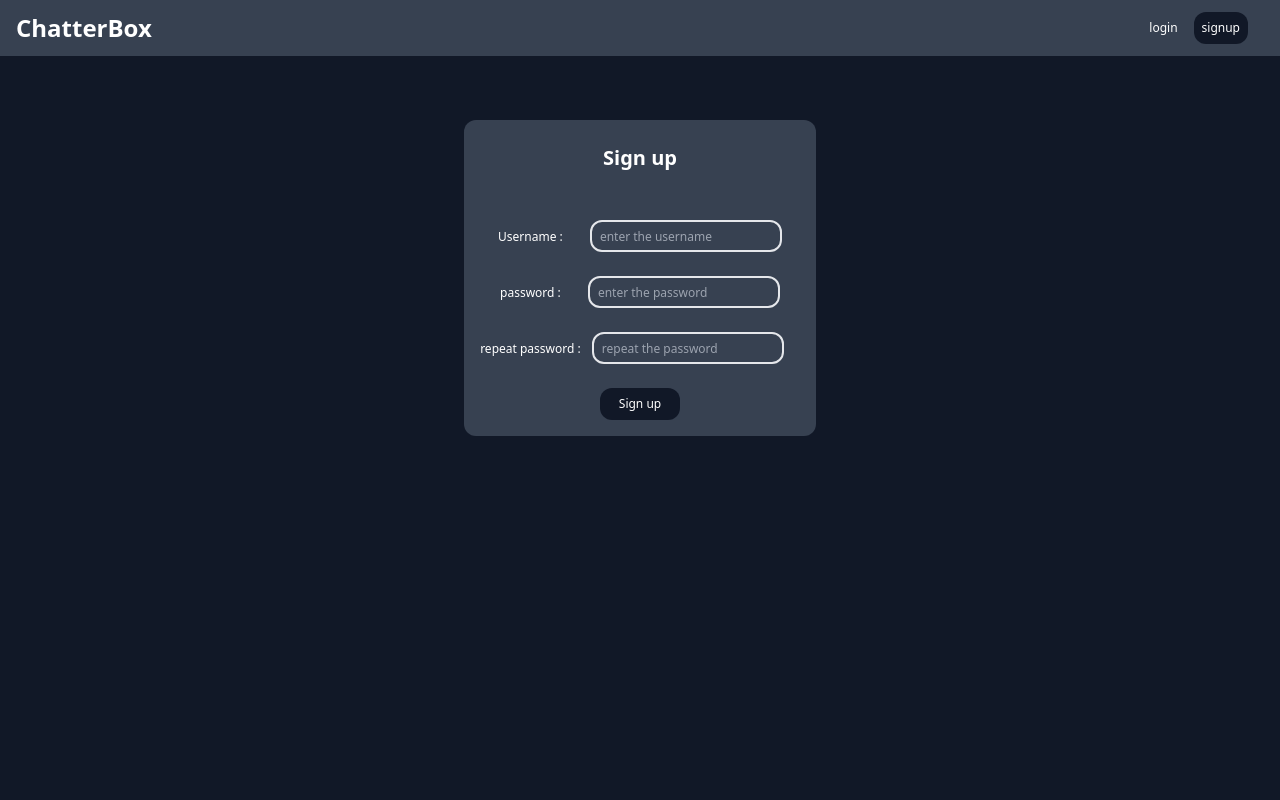
After one commit to MUGISHA-Pascal/ChatterBox, a Django app: page /signup/ in a window 1280 px wide. The commit adds this page. Run offline with Django 5.2, Linux system fonts and the light colour scheme.

Commit message:
signup setup

```diff
--- a/core/templates/core/base.html
+++ b/core/templates/core/base.html
@@ -13,7 +13,9 @@
     <title>{% block title %}{% endblock %}ChatterBox</title>
   </head>
   <body class="bg-gray-900 text-xs text-white">
-    <nav class="flex flex-row justify-between h-14 bg-gray-700 items-center">
+    <nav
+      class="flex flex-row justify-between h-14 bg-gray-700 items-center p-4"
+    >
       <a href="/" class="font-bold text-2xl">ChatterBox</a>
       <div class="flex flex-row space-x-4 p-4 items-center">
         <a href="/login/">login</a>
--- /dev/null
+++ b/core/templates/core/signup.html
@@ -0,0 +1,41 @@
+{% extends "core/base.html" %} {% block content %}
+<form method="post" action="." class="bg-gray-700 rounded-xl p-4 text-xs flex flex-col mt-16 items-center space-y-2">
+  {% csrf_token %}
+  <h2 class="text-xl font-bold pb-10">Sign up</h2>
+  <div>
+  <label for="username" >Username : </label>
+  <input
+    type="text"
+    name="username"
+    id="username"
+    placeholder="enter the username"
+    class="bg-gray-700 border-2 border-white-100 rounded-xl text-xs h-8 pl-2 pr-2 w-48 focus:outline-none ml-6"
+  />
+  </div>
+  <br />
+  <div>
+  <label for="password1">password :</label>
+  <input
+    type="password"
+    name="password1"
+    id="password1"
+    placeholder="enter the password"
+        class="bg-gray-700 border-2 border-white-100 rounded-xl text-xs h-8 pl-2 pr-2 w-48 focus:outline-none ml-6"
+  />
+  </div>
+  <br />
+  <div class="pr-4">
+  <label for="password2">repeat password :</label>
+  <input
+    type="password"
+    name="password2"
+    id="password2"
+    placeholder="repeat the password"
+        class="bg-gray-700 border-2 border-white-100 rounded-xl text-xs h-8 pl-2 pr-2 w-48 focus:outline-none ml-2"
+
+  />
+  </div>
+  <br />
+  <button type="submit" class="bg-gray-900 p-2 rounded-xl hover:opacity-70 w-20">Sign up</button>
+</form>
+{% endblock %} {% block title %}signup | {% endblock %}
--- a/core/urls.py
+++ b/core/urls.py
@@ -3,4 +3,5 @@ from . import views
 
 urlpatterns = [
     path("",views.front_page,name="front_page"),
+    path("signup/",views.signup,name="signup")
 ]
--- a/core/views.py
+++ b/core/views.py
@@ -1,4 +1,14 @@
 from django.shortcuts import render
+from .forms import usercreationform
 
 def front_page(request):
     return render(request,"core/frontpage.html")
+
+def signup(request):
+    if request.method=="POST":
+        form = usercreationform(request.POST)
+        if form.is_valid():
+            form.save()
+    else:
+        form = usercreationform()
+    return render(request,"core/signup.html")
```
Also changed, not shown: db.sqlite3.
